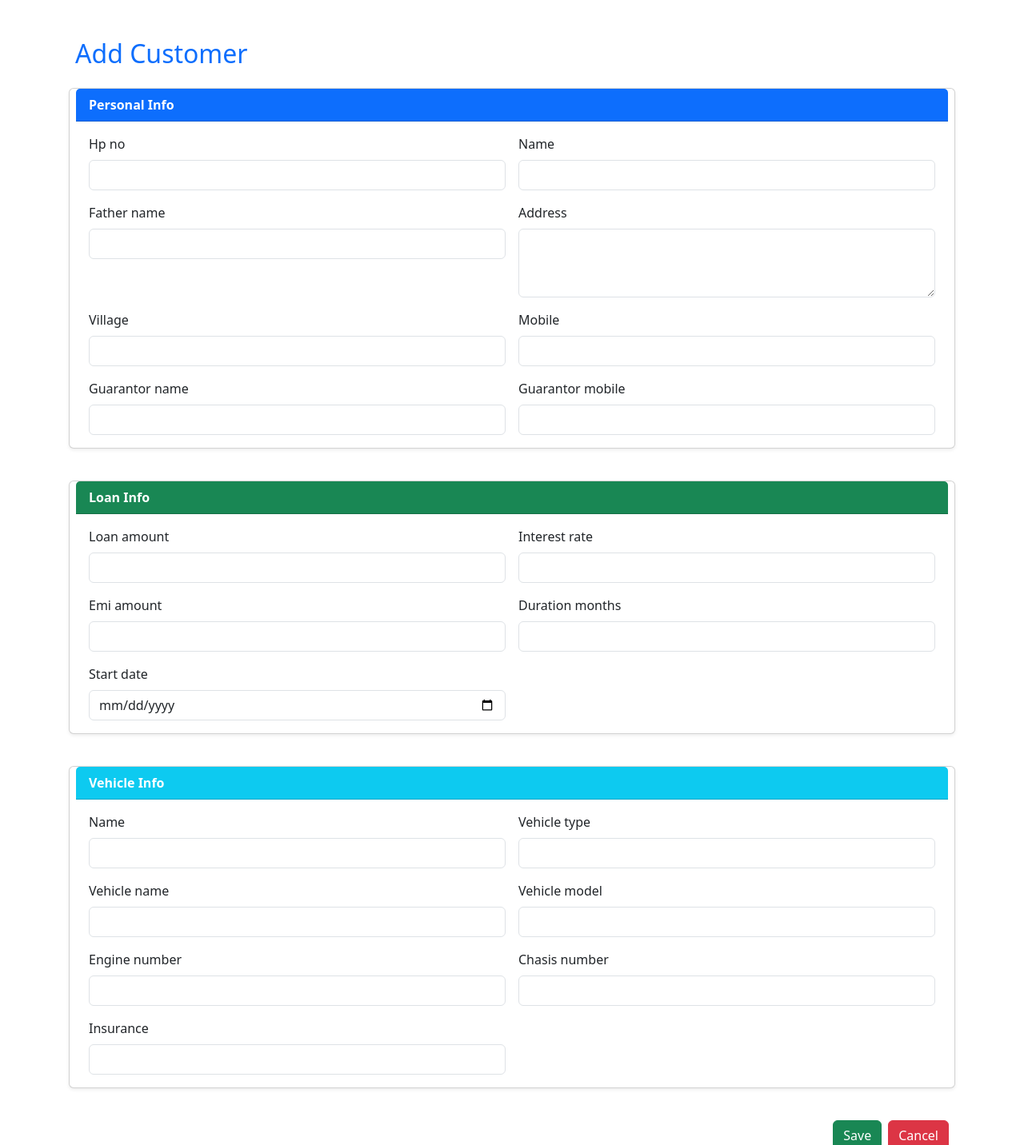
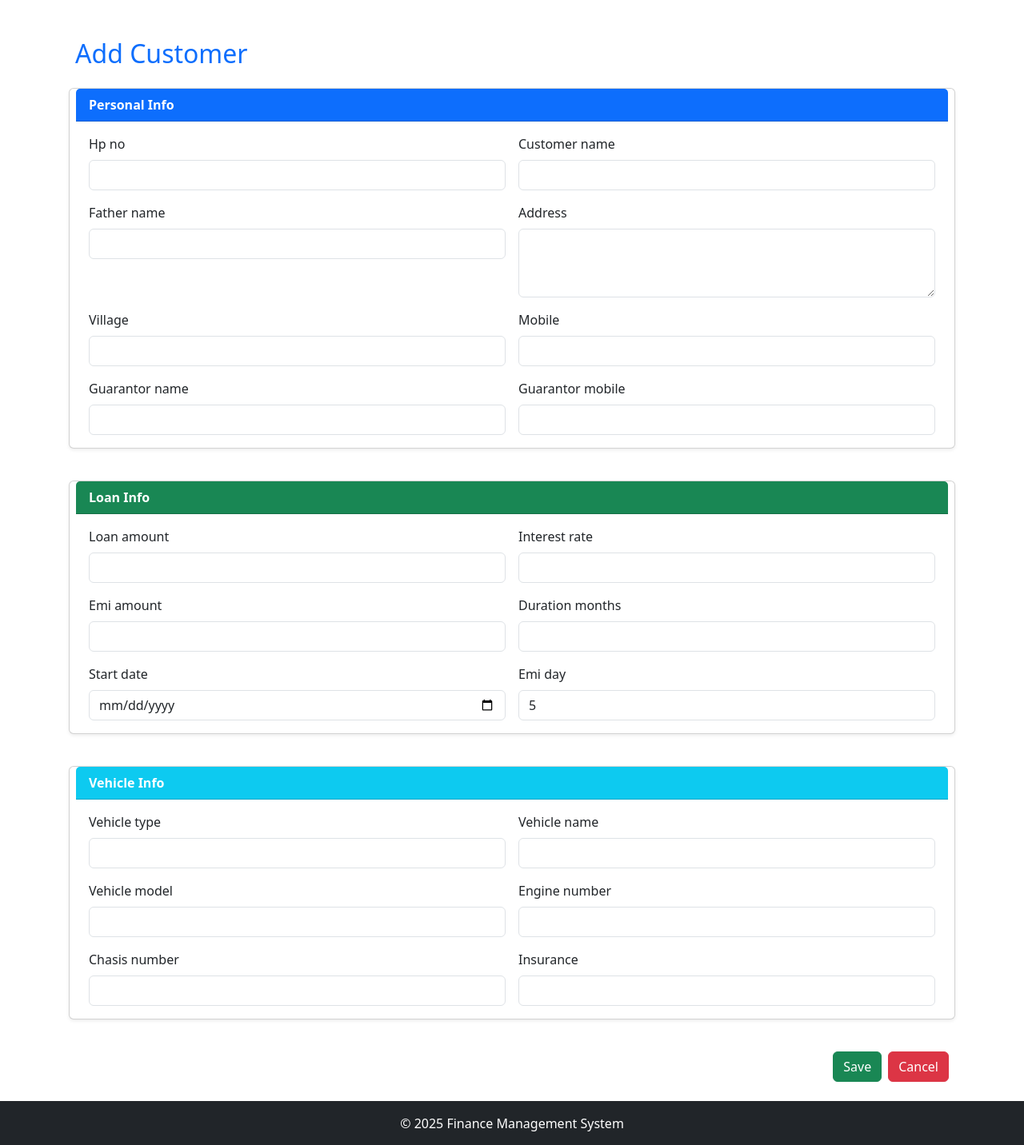
Before and after one commit to RaamNimmanagottu/VishnuFinance, a Django app: page /accounts/customer_create/ in a window 1280 px wide. Shown: the part 56-1488 px from the top of the page at 80% size. Run offline with Django 5.2, Linux system fonts and the light colour scheme; the visitor is signed in with stand-in values (Sample User, id 1); some libraries are stand-ins or nearby versions.

Commit message:
Initial commit: Added customer and installment forms and templates

```diff
--- a/accounts/forms.py
+++ b/accounts/forms.py
@@ -7,7 +7,7 @@
         fields = '__all__'
         widgets = {
             'hp_no': forms.TextInput(attrs={'class': 'form-control'}),
-            'name': forms.TextInput(attrs={'class': 'form-control'}),
+            'customer_name': forms.TextInput(attrs={'class': 'form-control'}),
             'father_name': forms.TextInput(attrs={'class': 'form-control'}),
             'address': forms.Textarea(attrs={'class': 'form-control', 'rows': 3}),
             'village': forms.TextInput(attrs={'class': 'form-control'}),
--- a/accounts/models.py
+++ b/accounts/models.py
@@ -5,7 +5,7 @@
 
 class Customer(models.Model):
     hp_no = models.CharField(max_length=50, unique=True)
-    name = models.CharField(max_length=200)
+    customer_name = models.CharField(max_length=200)
     father_name = models.CharField(max_length=200, blank=True, null=True)
     address = models.TextField()
     village = models.CharField(max_length=200, blank=True, null=True)
--- a/accounts/templates/accounts/customer_form.html
+++ b/accounts/templates/accounts/customer_form.html
@@ -18,7 +18,8 @@
             <div class="card-body">
                 <div class="row g-3">
                     {% for field in form %}
-                        {% if field.name in "hp_no name father_name mobile address village guarantor_name guarantor_mobile" %}
+                        {% if field.name in "hp_no customer_name father_name mobile address village guarantor_name guarantor_mobile" %}
+
                         <div class="col-md-6">
                             <label class="form-label">{{ field.label }}</label>
                             {{ field|add_class:"form-control" }}
@@ -40,7 +41,7 @@
             <div class="card-body">
                 <div class="row g-3">
                     {% for field in form %}
-                        {% if field.name in "loan_amount interest_rate emi_amount duration_months start_date" %}
+                        {% if field.name in "loan_amount interest_rate emi_amount duration_months start_date emi_day" %}
                         <div class="col-md-6">
                             <label class="form-label">{{ field.label }}</label>
                             {{ field|add_class:"form-control" }}
--- a/accounts/views.py
+++ b/accounts/views.py
@@ -14,13 +14,32 @@
 def customer_list(request):
     customers = Customer.objects.all()
     return render(request, 'accounts/customers.html', {'customers': customers})
+
 @login_required
 def customer_create(request):
     form = CustomerForm(request.POST or None)
-    if form.is_valid():
-        form.save()
-        return redirect('customers:customers')
-    return render(request, 'accounts/customer_form.html', {'form': form})
+
+    personal_fields = ['hp_no','customer_name','father_name','mobile','address','village','guarantor_name','guarantor_mobile']
+    loan_fields = ['loan_amount','interest_rate','emi_amount','duration_months','start_date','emi_day']
+    vehicle_fields = ['vehicle_type','vehicle_name','vehicle_model','engine_number','chasis_number','insurance']
+
+    context = {
+        'form': form,
+        'personal_fields': personal_fields,
+        'loan_fields': loan_fields,
+        'vehicle_fields': vehicle_fields,
+    }
+
+    if request.method == 'POST':
+        if form.is_valid():
+            form.save()
+            return redirect('customers:customers')
+        else:
+            # Print form errors for debugging
+            print("Form is invalid:", form.errors)
+
+    return render(request, 'accounts/customer_form.html', context)
+
 
 
 
```
Also changed, not shown: accounts/migrations/0005_rename_name_customer_customer_name.py (added).
